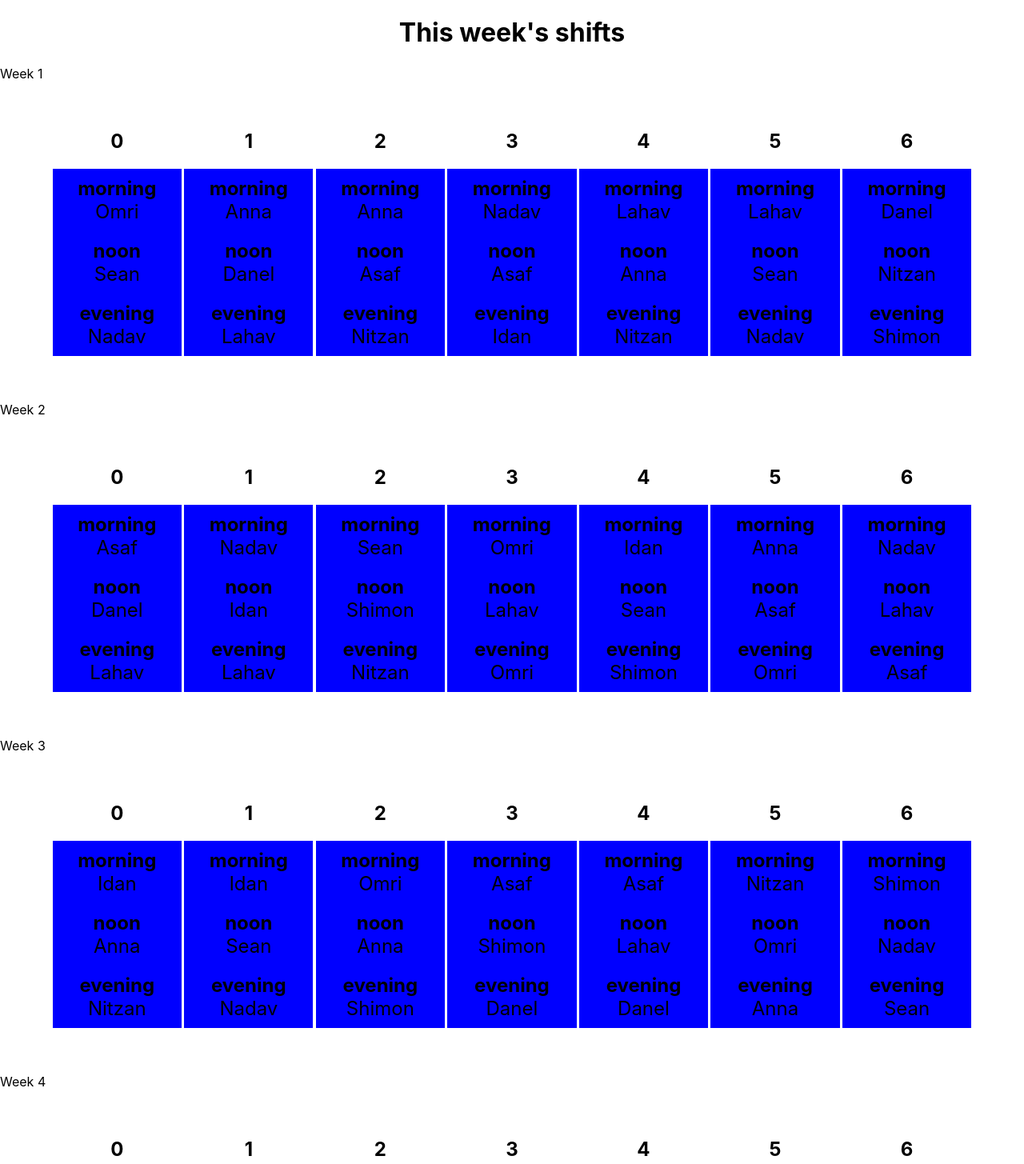
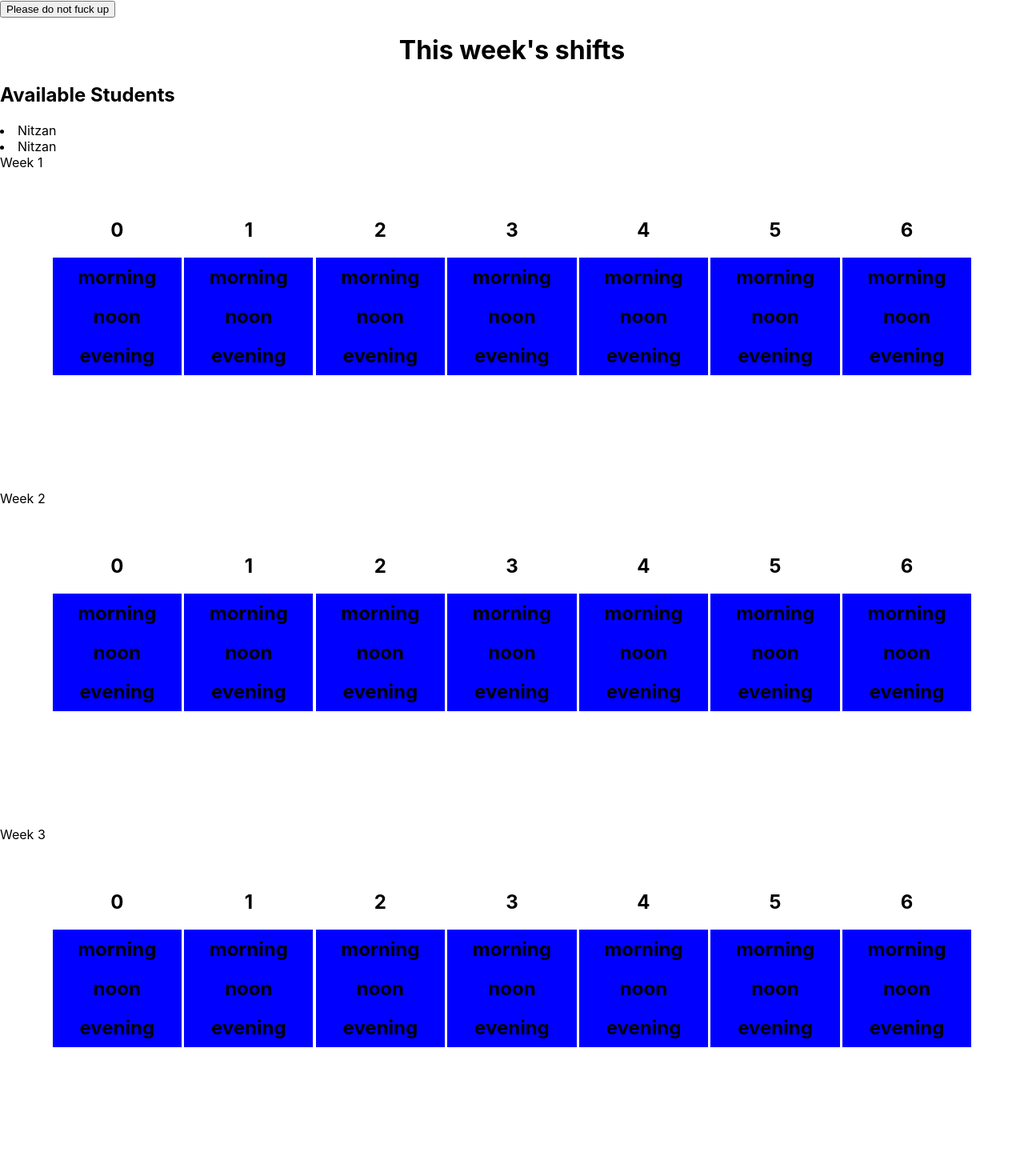
Before and after one commit to listguy/Shift-Organizer, a React (Create React App) app: page / in a window 1280 px wide. Shown: the top 1455 px of the page at 80% size. Built offline with nearby package versions, Linux system fonts and the light colour scheme.

Commit message:
progress

```diff
--- a/src/App.tsx
+++ b/src/App.tsx
@@ -3,24 +3,26 @@ import { Preference, Student } from "./shift_organizer_modules/utils/Entities";
 import {
   IOrganizedShiftDay,
   IPreference,
+  IShiftManager,
   IStudent,
 } from "./shift_organizer_modules/utils/interface";
 import ShiftManager from "./shift_organizer_modules/shiftOrginazor";
+import { useEffect, useState } from "react";
 
 const names: string[] = [
   "Nitzan",
   "Nadav",
   "Asaf",
-  "Shimon",
-  "Anna",
-  "Idan",
-  "Danel",
-  "Lahav",
-  "Sean",
-  "Omri",
+  // "Shimon",
+  // "Anna",
+  // "Idan",
+  // "Danel",
+  // "Lahav",
+  // "Sean",
+  // "Omri",
 ];
 const getRandomDay: () => number = () => Math.floor(Math.random() * 7) + 1;
-const getRandomWeek: () => number = () => Math.floor(Math.random() * 4) + 1;
+const getRandomWeek: () => number = () => Math.floor(Math.random() * 0) + 1;
 const getShift: () => string = () =>
   ["morning", "noon", "evening"][Math.floor(Math.random() * 3)];
 const getAvailable: () => boolean = () =>
@@ -37,33 +39,65 @@ const students: IStudent[] = names.map((name: string) => {
   return newStudent;
 });
 
-const sm = new ShiftManager();
-const shiftMonth: IOrganizedShiftDay[][] = sm.organize(students);
-console.log(shiftMonth);
+const SM = new ShiftManager();
+console.log("New SM");
+// const shiftMonth: IOrganizedShiftDay[][] = SM.organize(students);
+// console.log(shiftMonth);
 function App() {
+  const [students, setStudents] = useState<IStudent[]>(SM.students);
+  const [shiftsState, setShiftState] = useState<IOrganizedShiftDay[][]>(
+    SM.shifts
+  );
+
+  // Adds a new student to the shift Manager
+  const addStudent: (name: string, sm?: IShiftManager) => IStudent | void = (
+    name: string,
+    sm: IShiftManager = SM
+  ) => {
+    try {
+      const newStudent: IStudent = sm.addStudent(name)!;
+      setStudents((prev: IStudent[]) => prev.concat([newStudent]));
+      return newStudent;
+    } catch (e) {
+      alert("Student with this name already exists!");
+    }
+  };
+
+  useEffect(() => {
+    //@ts-ignore
+    addStudent("Nitzan");
+  }, []);
+
   return (
     <>
+      <button onClick={() => addStudent("Asaf")}>Please do not fuck up</button>
       <h1 style={{ textAlign: "center" }}>This week's shifts</h1>
+      <h2>Available Students</h2>
+      <div>
+        {students.map((student: IStudent) => (
+          <li> {student.name}</li>
+        ))}
+      </div>
       Week 1
-      <WeekTable shifts={shiftMonth[0]} />
+      <WeekTable shifts={shiftsState[0]} />
       Week 2
-      <WeekTable shifts={shiftMonth[1]} />
+      <WeekTable shifts={shiftsState[1]} />
       Week 3
-      <WeekTable shifts={shiftMonth[2]} />
+      <WeekTable shifts={shiftsState[2]} />
       Week 4
-      <WeekTable shifts={shiftMonth[3]} />
+      <WeekTable shifts={shiftsState[3]} />
       <h2>Students Preferences</h2>
-      {students.map((student: IStudent) => (
+      {/* {students.map((student: IStudent) => (
         <li>
           <b>{student.name}</b>,{" "}
-          {student.preferences.map(
+          {student?.preferences.map(
             (pref: IPreference) =>
               `${pref.shift.day}-${pref.shift.time} ${
                 pref.available ? "available" : "unavailable"
               }`
           )}
         </li>
-      ))}
+      ))} */}
     </>
   );
 }
--- a/src/components/WeekTable.tsx
+++ b/src/components/WeekTable.tsx
@@ -9,7 +9,7 @@ export default function WeekTable({
 }) {
   return (
     <TableWrapper>
-      {shifts.map((shiftDay: IOrganizedShiftDay, i: number) => (
+      {shifts?.map((shiftDay: IOrganizedShiftDay, i: number) => (
         <TableColumn>
           <h2>{i}</h2>
           <ShiftDay>
--- a/src/shift_organizer_modules/shiftOrginazor.js
+++ b/src/shift_organizer_modules/shiftOrginazor.js
@@ -9,10 +9,10 @@ class ShiftManager {
         this.initShifts();
     }
     addStudent(name) {
-        const exist = this.students.findIndex((student) => student.name === name) ===
+        const exist = this.students.findIndex((student) => student.name === name) !==
             -1;
         if (exist) {
-            throw "Student already exist";
+            throw new Error("Student already exist");
         }
         const newStudent = new Entities_1.Student(name);
         this.students.push(newStudent);
@@ -21,7 +21,7 @@ class ShiftManager {
     removeStudent(name) {
         const indexOfStudent = this.students.findIndex((student) => student.name === name);
         if (indexOfStudent === -1) {
-            throw "Student does not exist";
+            throw new Error("Student does not exist");
         }
         this.students.splice(indexOfStudent, 1);
     }
@@ -31,7 +31,7 @@ class ShiftManager {
     addPreferenceToStudent(name, available, shift) {
         const student = this.students.find((student) => student.name === name);
         if (!student) {
-            throw "Student does not exist";
+            throw new Error("Student does not exist");
         }
         const newPref = new Entities_1.Preference(student, shift, available);
         student.addPreference(newPref);
@@ -39,13 +39,13 @@ class ShiftManager {
     removePreferenceFromStudent(name, shift) {
         const student = this.students.find((student) => student.name === name);
         if (!student) {
-            throw "Student does not exist";
+            throw new Error("Student does not exist");
         }
         try {
             student.removePreference(shift);
         }
         catch (e) {
-            throw e;
+            throw new Error(e);
         }
     }
     getShift(week, day, time) {
@@ -58,7 +58,7 @@ class ShiftManager {
         shift.assignStudent(student);
     }
     organize(students, weeks = 4) {
-        // if (students.length < 7) throw "at least 7 students are needed!";
+        // if (students.length < 7) throw new Error("at least 7 students are needed!");
         const shifts = this.cloneShifts();
         const availablePreferences = [];
         const unavailablePreferences = [];
@@ -105,7 +105,7 @@ class ShiftManager {
         //min conflicts
         console.log("the shifts!");
         console.log(this.shifts);
-        return minConflicts(shifts, students, 1000);
+        return minConflicts(shifts, students, 200);
     }
     initShifts() {
         this.shifts = [0, 1, 2, 3].map((week) => [0, 1, 2, 3, 4, 5, 6].map((day) => {
--- a/src/shift_organizer_modules/utils/Entities.js
+++ b/src/shift_organizer_modules/utils/Entities.js
@@ -51,6 +51,8 @@ class Student {
         console.log(formated);
     }
     addPreference(preference) {
+        if (preference instanceof Preference === false)
+            throw new Error(`Expected an object of type Preferene but got ${typeof preference} instead`);
         this.preferences.push(preference);
     }
     removePreference(shift) {
--- a/src/shift_organizer_modules/utils/Entities.ts
+++ b/src/shift_organizer_modules/utils/Entities.ts
@@ -82,6 +82,10 @@ export class Student implements IStudent {
   }
 
   addPreference(preference: IPreference) {
+    if (preference instanceof Preference === false)
+      throw new Error(
+        `Expected an object of type Preferene but got ${typeof preference} instead`
+      );
     this.preferences.push(preference);
   }
 
```
Also changed, not shown: src/shift_organizer_modules/shiftOrginazor.ts (+9 -8 lines), 1 other file (tests, documents, lock files or other folders).
